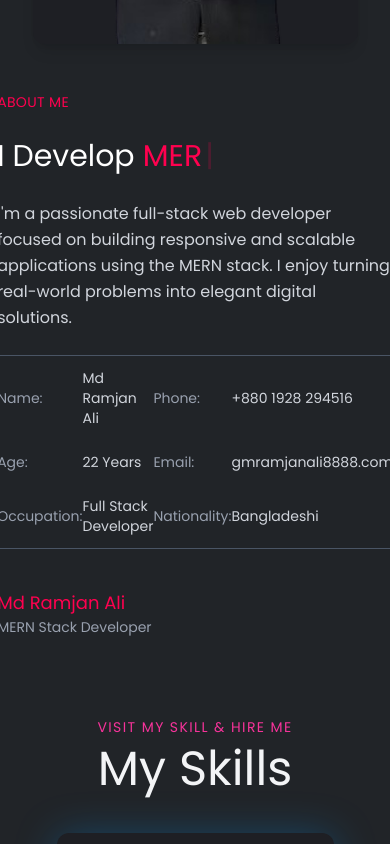
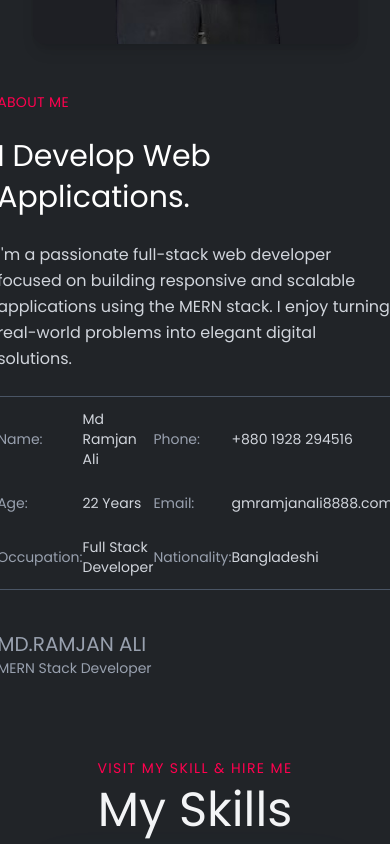
Before and after one commit to Md-Ramjan-Ali/My-Portfolio, a React (Vite) app: page / in a window 390 px wide. Shown: the part 1360-2204 px from the top of the page. Built offline with nearby package versions, Linux system fonts and the light colour scheme.

Commit message:
update portfolio

```diff
--- a/src/Components/About/About.jsx
+++ b/src/Components/About/About.jsx
@@ -36,24 +36,9 @@ const About = () => {
         <p className="text-[#ff014f] text-sm uppercase tracking-wide">
           About Me
         </p>
-        <h2 className="text-3xl font-bold leading-snug">
-          I Develop{" "}
-          <span className="text-[#ff014f]">
-            <Typewriter
-              words={[
-                "Full Stack Web App",
-                "Secure Authentication",
-                "MERN Stack Projects",
-                "Real-World Solutions",
-              ]}
-              loop={true}
-              cursor
-              cursorStyle="|"
-              typeSpeed={70}
-              deleteSpeed={20}
-              delaySpeed={1500}
-            />
-          </span>
+        <h2 className="text-3xl md:text-4xl font-bold leading-snug">
+          I Develop Web Applications.
+
         </h2>
         <p className="text-gray-300 leading-relaxed">
           I'm a passionate full-stack web developer focused on building
@@ -86,7 +71,7 @@ const About = () => {
         </table>
 
         <div className="pt-4">
-          <p className="text-[#ff014f] font-signature text-lg">Md Ramjan Ali</p>
+          <p className="text-gray-400 font-bold text-xl uppercase">Md.Ramjan Ali</p>
           <p className="text-sm text-gray-400">MERN Stack Developer</p>
         </div>
       </div>
--- a/src/Components/Contact/Contact.jsx
+++ b/src/Components/Contact/Contact.jsx
@@ -132,12 +132,14 @@ const Contact = () => {
               ></textarea>
             </div>
 
-            <button
+            <motion.button
+              whileHover={{ scale: 1.05 }}
+              whileTap={{ scale: 0.95 }}
               type="submit"
-              className="bg-green-500 text-white w-full py-3 rounded mt-6 font-semibold hover:bg-green-600 transition"
+              className="bg-[#ff014f] text-white w-full py-3 rounded mt-6 font-semibold hover:bg-[#ff014dea] transition"
             >
               SEND MESSAGE
-            </button>
+            </motion.button>
           </form>
         </motion.div>
       </div>
--- a/src/Components/MySkills/MySkills.jsx
+++ b/src/Components/MySkills/MySkills.jsx
@@ -49,7 +49,7 @@ const MySkills = () => {
     >
       <div className="max-w-6xl w-full text-center">
         <motion.p
-          className="text-pink-500 uppercase tracking-widest text-sm font-semibold mb-2"
+          className="text-[#ff014f] uppercase tracking-widest text-sm font-semibold mb-2"
           initial={{ opacity: 0, x: 100 }}
           whileInView={{ opacity: 1, x: 0 }}
           transition={{ duration: 2 }}
--- a/src/Components/Navbar/Navbar.jsx
+++ b/src/Components/Navbar/Navbar.jsx
@@ -48,7 +48,7 @@ const Navbar = () => {
             href=""
             target="_blank"
             rel="noopener noreferrer"
-            className=" inline-block  px-6 py-2 font-medium text-white group bg-[#ff014f] overflow-hidden rounded-full "
+            className=" inline-block  px-6 py-2 font-extrabold text-white group bg-[#ff014f] overflow-hidden rounded-full "
             whileHover={{ scale: 1.05 }}
             whileTap={{ scale: 0.95 }}
           >
```
